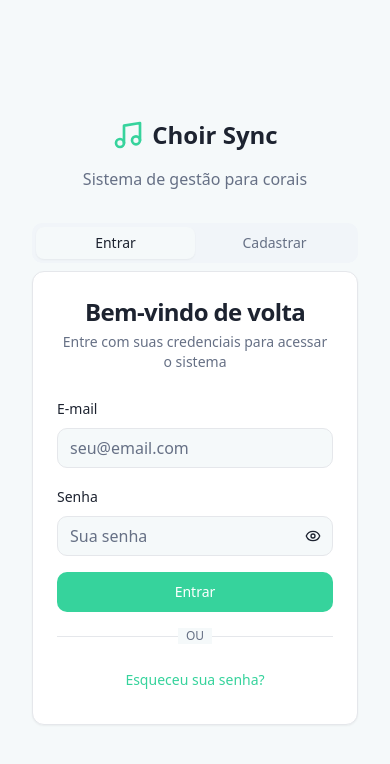
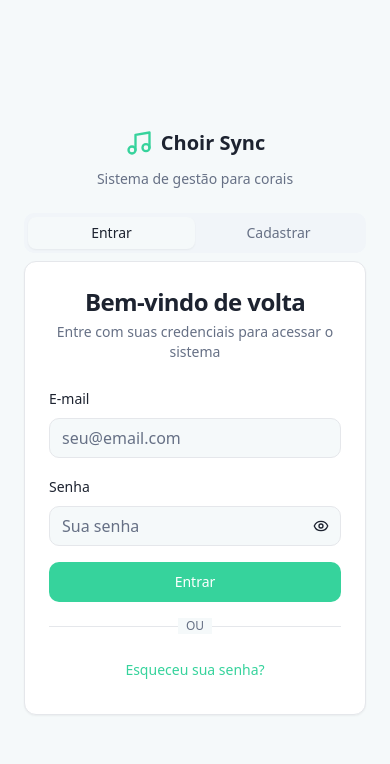
Before and after one commit to DanNves/choir-sync-pro, a React (Vite) app: page /login in a window 390 px wide. Shown: the top 764 px of the page. Built offline with nearby package versions, Linux system fonts and the light colour scheme.

Commit message:
Fix login page layout
Improve web visibility of login page, removing scrollbar and ensuring perfect fit.

```diff
--- a/src/pages/Login.tsx
+++ b/src/pages/Login.tsx
@@ -25,7 +25,7 @@ const Login = () => {
   };
 
   return (
-    <div className="min-h-screen flex">
+    <div className="h-screen flex overflow-hidden">
       {/* Left side - Hero image */}
       <div className="hidden lg:flex lg:w-1/2 relative">
         <img
@@ -34,15 +34,15 @@ const Login = () => {
           className="object-cover w-full h-full"
         />
         <div className="absolute inset-0 bg-primary/20 flex items-center justify-center">
-          <div className="text-center text-white p-8">
-            <div className="flex items-center justify-center mb-6">
-              <Music className="h-12 w-12 mr-3" />
-              <h1 className="text-4xl font-bold">Choir Sync</h1>
+          <div className="text-center text-white p-6">
+            <div className="flex items-center justify-center mb-4">
+              <Music className="h-10 w-10 mr-3" />
+              <h1 className="text-3xl font-bold">Choir Sync</h1>
             </div>
-            <p className="text-xl opacity-90">
+            <p className="text-lg opacity-90">
               Sistema completo de gestão para corais
             </p>
-            <p className="text-lg opacity-75 mt-2">
+            <p className="text-base opacity-75 mt-1">
               Organize eventos, controle presenças e muito mais
             </p>
           </div>
@@ -50,15 +50,15 @@ const Login = () => {
       </div>
 
       {/* Right side - Login/Register forms */}
-      <div className="flex-1 flex items-center justify-center p-8 bg-background">
+      <div className="flex-1 flex items-center justify-center p-6 bg-background overflow-y-auto">
         <div className="w-full max-w-md">
           {/* Mobile header */}
-          <div className="lg:hidden text-center mb-8">
-            <div className="flex items-center justify-center mb-4">
-              <Music className="h-8 w-8 mr-2 text-primary" />
-              <h1 className="text-2xl font-bold text-foreground">Choir Sync</h1>
+          <div className="lg:hidden text-center mb-6">
+            <div className="flex items-center justify-center mb-3">
+              <Music className="h-7 w-7 mr-2 text-primary" />
+              <h1 className="text-xl font-bold text-foreground">Choir Sync</h1>
             </div>
-            <p className="text-muted-foreground">
+            <p className="text-sm text-muted-foreground">
               Sistema de gestão para corais
             </p>
           </div>
```
